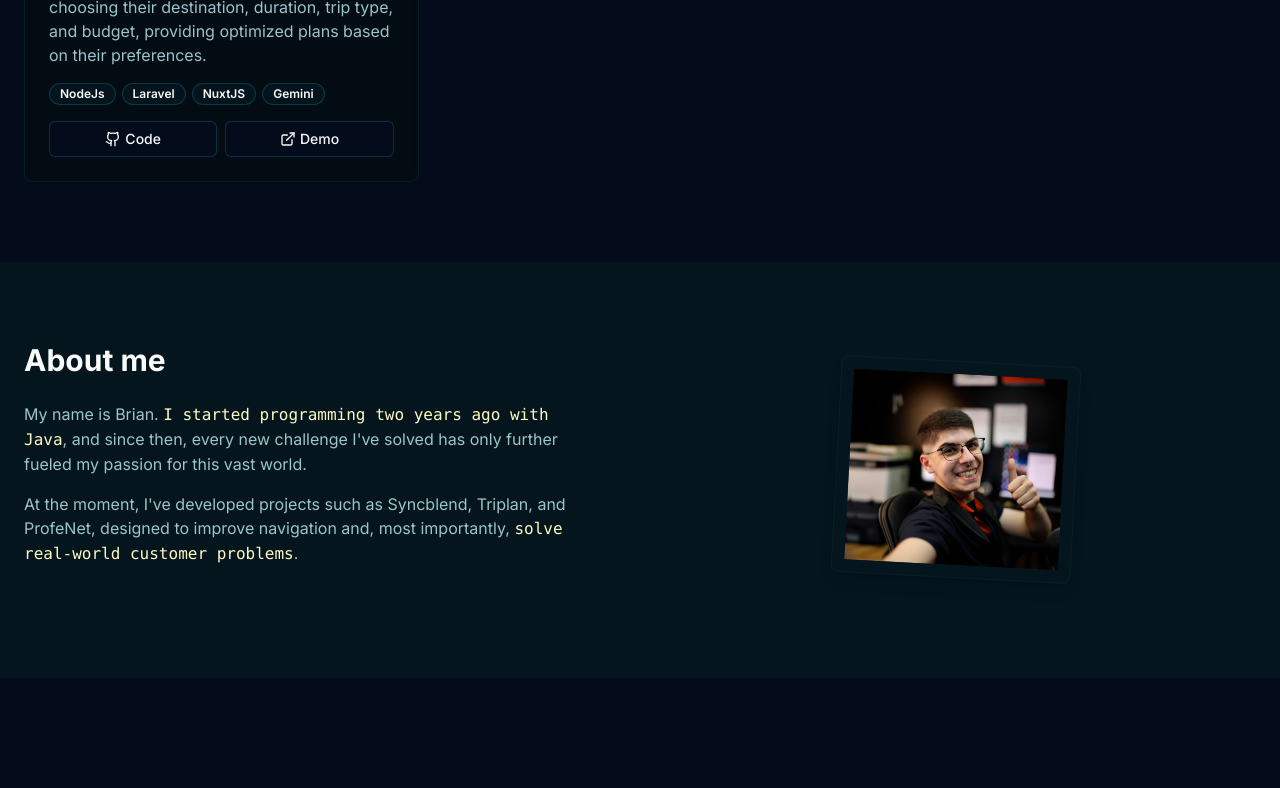
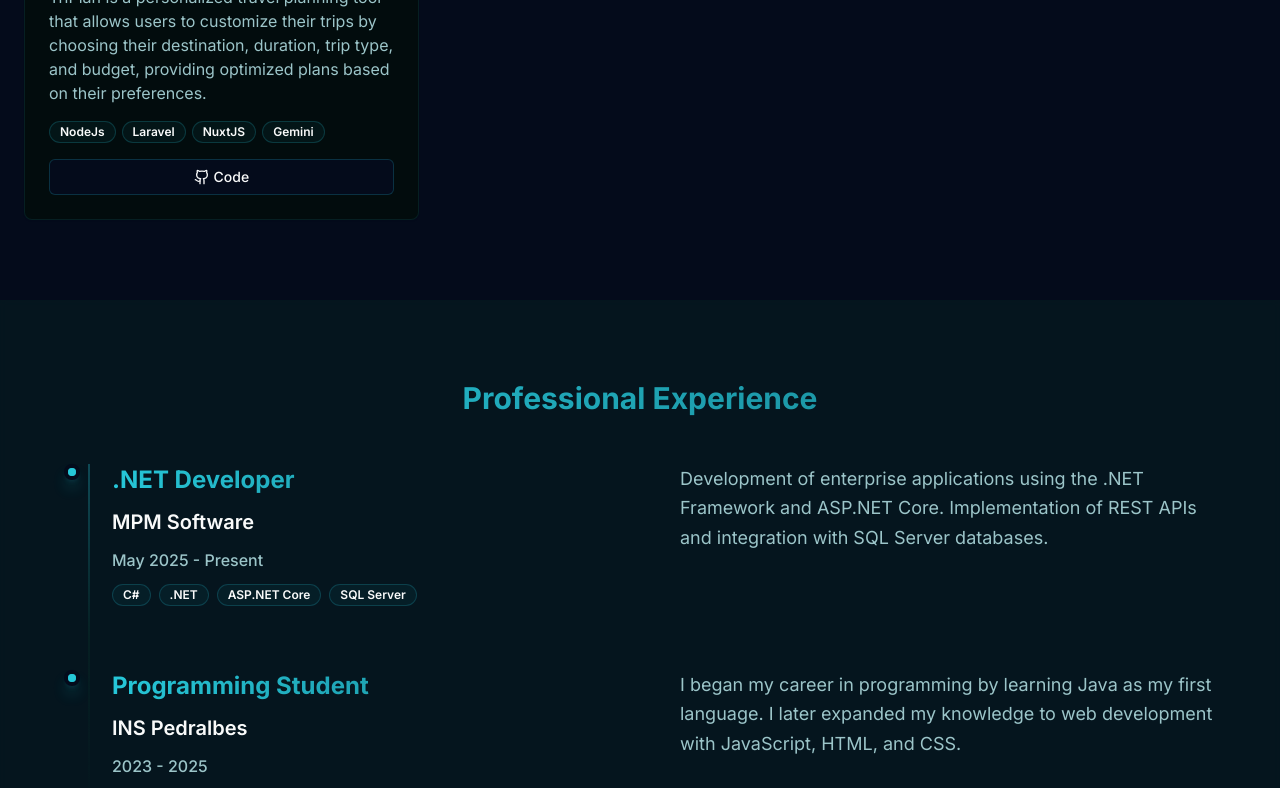
Before and after one commit to jaendev/portfolio-jaendev, a Next.js app: page / in a window 1280 px wide. Shown: the part 1780-2568 px from the top of the page. Built offline with nearby package versions, Linux system fonts and the light colour scheme.

Commit message:
feat: add Timeline component and integrate into Home page layout

```diff
--- a/app/layout.tsx
+++ b/app/layout.tsx
@@ -8,6 +8,9 @@ import { Footer } from "@/components/footer"
 const inter = Inter({ subsets: ['latin'] });
 
 export const metadata: Metadata = {
+  icons: {
+    icon: '/favicon.ico',
+  },
   title: 'Jaendev',
   description: 'Full Stack Developer Portfolio showcasing projects and skills',
 };
--- a/app/page.tsx
+++ b/app/page.tsx
@@ -7,10 +7,11 @@ import Image from 'next/image'
 import { Button } from "@/components/ui/button";
 import { Card, CardContent } from "@/components/ui/card";
 import { Badge } from "@/components/ui/badge";
+import { Timeline } from "@/components/timeline";
 
 export default function Home() {
-  const [isMobile, setIsMobile] = useState(false);
-  const [working] = useState(true);
+  const [isMobile, setIsMobile] = useState<boolean>(false);
+  const [working] = useState<boolean>(true);
 
   useEffect(() => {
     const handleResize = () => {
@@ -69,7 +70,6 @@ export default function Home() {
 
   const frontend = [
     "HTML",
-    "CSS",
     "JavaScript",
     "TypeScript",
     "React",
@@ -95,6 +95,10 @@ export default function Home() {
     "Java",
     "Mysql",
     "MongoDB",
+    "C#",
+    "Express.js",
+    ".NET",
+    "ASP .NET Core",
   ]
 
   const devops = [
@@ -274,8 +278,8 @@ export default function Home() {
         <h2 className="text-2xl md:text-3xl font-bold text-center mb-8 md:mb-12">Projects</h2>
         <div className="grid grid-cols-1 md:grid-cols-2 lg:grid-cols-3 gap-4 md:gap-6">
           {projects.map((project) => (
-            <Card key={project.title} className="bg-card/50 backdrop-blur-sm hover:shadow-lg hover:shadow-primary/10 transition-all border-primary/10">
-              <CardContent className="p-4 md:p-6">
+            <Card className="hover:shadow-primary/10 transition-all border-primary/10 h-full flex flex-col">
+              <CardContent className="p-4 md:p-6 flex flex-col flex-1">
                 <h3 className="text-lg md:text-xl font-semibold mb-2">{project.title}</h3>
                 <p className="text-sm md:text-base text-muted-foreground mb-4">{project.description}</p>
                 <div className="flex flex-wrap gap-1.5 mb-4">
@@ -289,7 +293,7 @@ export default function Home() {
                     </Badge>
                   ))}
                 </div>
-                <div className="flex gap-2">
+                <div className="flex gap-2 mt-auto">
                   <Button
                     variant="outline"
                     size="sm"
@@ -301,17 +305,6 @@ export default function Home() {
                       Code
                     </a>
                   </Button>
-                  <Button
-                    variant="outline"
-                    size="sm"
-                    className="flex-1 border-primary/20 hover:bg-primary/10"
-                    asChild
-                  >
-                    <a href={project.link} target="_blank" rel="noopener noreferrer">
-                      <ExternalLink className="h-4 w-4 mr-1" />
-                      Demo
-                    </a>
-                  </Button>
                 </div>
               </CardContent>
             </Card>
@@ -319,8 +312,11 @@ export default function Home() {
         </div>
       </section>
 
+      {/* Experience Section */}
+      <Timeline />
+
       {/* Contact Section */}
-      <section id="about" className="container mx-auto mb-8 px-4 md:px-6 py-16 md:py-20 bg-secondary/50 backdrop-blur-sm">
+      <section id="about" className="container mx-auto mb-8 px-4 md:px-6 py-16 md:py-20 ">
         <div className="md:grid grid-cols-2 gap-8">
           <div className="max-w-xl">
             <h2 className="text-2xl md:text-3xl font-bold mb-4 md:mb-6">About me</h2>
--- a/components/navbar.tsx
+++ b/components/navbar.tsx
@@ -52,6 +52,13 @@ export function Navbar() {
             <Button
               variant="ghost"
               className="text-muted-foreground hover:text-foreground hover:bg-primary/10"
+              onClick={() => scrollToSection("experience")}
+            >
+              Experience
+            </Button>
+            <Button
+              variant="ghost"
+              className="text-muted-foreground hover:text-foreground hover:bg-primary/10"
               onClick={() => scrollToSection("about")}
             >
               About me
@@ -102,6 +109,13 @@ export function Navbar() {
               </Button>
               <Button
                 variant="ghost"
+                className="text-muted-foreground hover:text-foreground hover:bg-primary/10"
+                onClick={() => scrollToSection("experience")}
+              >
+                Experience
+              </Button>
+              <Button
+                variant="ghost"
                 className="w-full text-left text-muted-foreground hover:text-foreground hover:bg-primary/10"
                 onClick={() => scrollToSection("about")}
               >
--- /dev/null
+++ b/components/timeline/index.ts
@@ -0,0 +1 @@
+export { Timeline, default } from './timeline';
--- /dev/null
+++ b/components/timeline/timeline.tsx
@@ -0,0 +1,161 @@
+'use client';
+
+import React, { useEffect, useRef, useState } from 'react';
+import { ChevronRight, ExternalLink } from 'lucide-react';
+import { Badge } from '@/components/ui/badge';
+
+interface TimelineItem {
+  title: string;
+  company: string;
+  date: string;
+  description: string;
+  link?: string;
+  technologies?: string[];
+}
+
+const timelineData: TimelineItem[] = [
+  {
+    title: ".NET Developer",
+    company: "MPM Software",
+    date: "May 2025 - Present",
+    description: "Development of enterprise applications using the .NET Framework and ASP.NET Core. Implementation of REST APIs and integration with SQL Server databases.",
+    technologies: ["C#", ".NET", "ASP.NET Core", "SQL Server"]
+  },
+  {
+    title: "Programming Student",
+    company: "INS Pedralbes",
+    date: "2023 - 2025",
+    description: "I began my career in programming by learning Java as my first language. I later expanded my knowledge to web development with JavaScript, HTML, and CSS.",
+    technologies: ["Java", "JavaScript", "HTML", "CSS", "Git"]
+  }
+];
+
+const TimelineItem: React.FC<{ item: TimelineItem; index: number; isVisible: boolean }> = ({
+  item,
+  index,
+  isVisible
+}) => {
+  return (
+    <div
+      className={`relative flex items-start gap-8 transition-all duration-700 delay-${index * 200} ${isVisible
+        ? 'opacity-100 translate-x-0'
+        : 'opacity-0 translate-x-[-50px]'
+        }`}
+    >
+      {/* Punto animado */}
+      <div className="relative z-10">
+        <div className={`w-4 h-4 bg-primary rounded-full border-4 border-background transition-all duration-500 ${isVisible ? 'scale-100 shadow-lg shadow-primary/30' : 'scale-75'
+          }`}>
+          <div className="absolute inset-0 bg-primary/70 rounded-full animate-pulse"></div>
+        </div>
+      </div>
+
+      {/* Contenido */}
+      <div className="flex-1 grid grid-cols-1 lg:grid-cols-2 gap-8 group">
+        {/* Lado izquierdo - Información básica */}
+        <div className="space-y-3">
+          <h3 className="text-2xl font-bold bg-gradient-to-r from-primary via-primary/80 to-primary/60 bg-clip-text text-transparent">
+            {item.title}
+          </h3>
+          <h4 className="text-xl font-semibold text-foreground group-hover:text-foreground/80 transition-colors">
+            {item.company}
+          </h4>
+          <p className="text-muted-foreground font-medium">
+            {item.date}
+          </p>
+
+          {/* Tecnologías */}
+          {item.technologies && (
+            <div className="flex flex-wrap gap-2 mt-4">
+              {item.technologies.map((tech, techIndex) => (
+                <Badge
+                  key={techIndex}
+                  variant="outline"
+                  className="text-xs border-primary/20 bg-primary/5 hover:bg-primary/10 transition-colors"
+                >
+                  {tech}
+                </Badge>
+              ))}
+            </div>
+          )}
+        </div>
+
+        {/* Lado derecho - Descripción */}
+        <div className="space-y-4">
+          <p className="text-muted-foreground leading-relaxed text-lg group-hover:text-foreground/70 transition-colors">
+            {item.description}
+          </p>
+
+          {item.link && (
+            <button className="inline-flex items-center gap-2 text-primary hover:text-primary/80 font-semibold transition-all duration-300 group/button">
+              <span>Saber más</span>
+              <ChevronRight className="w-4 h-4 group-hover/button:translate-x-1 transition-transform" />
+              <ExternalLink className="w-3 h-3 opacity-60" />
+            </button>
+          )}
+        </div>
+      </div>
+    </div>
+  );
+};
+
+export const Timeline = () => {
+  const [visibleItems, setVisibleItems] = useState<boolean[]>([]);
+  const timelineRef = useRef<HTMLDivElement>(null);
+
+  useEffect(() => {
+    const observer = new IntersectionObserver(
+      (entries) => {
+        entries.forEach((entry) => {
+          if (entry.isIntersecting) {
+            const index = parseInt(entry.target.getAttribute('data-index') || '0');
+            setVisibleItems(prev => {
+              const newVisible = [...prev];
+              newVisible[index] = true;
+              return newVisible;
+            });
+          }
+        });
+      },
+      { threshold: 0.3, rootMargin: '0px 0px -100px 0px' }
+    );
+
+    const timelineItems = timelineRef.current?.querySelectorAll('[data-index]');
+    timelineItems?.forEach(item => observer.observe(item));
+
+    return () => observer.disconnect();
+  }, []);
+
+  return (
+    <section id='experience' className="container mx-auto px-4 md:px-6 py-16 md:py-20 bg-secondary/50 backdrop-blur-sm">
+      <div className="max-w-6xl mx-auto">
+        {/* Título de la sección */}
+        <div className="text-center mb-8 md:mb-12">
+          <h2 className="text-2xl md:text-3xl font-bold bg-gradient-to-r from-primary via-primary/80 to-primary/60 bg-clip-text text-transparent">
+            Professional Experience
+          </h2>
+        </div>
+
+        <div className="relative" ref={timelineRef}>
+          {/* Línea vertical */}
+          <div className="absolute left-6 top-0 bottom-0 w-0.5 bg-gradient-to-b from-primary/30 via-border to-transparent"></div>
+
+          {/* Items del timeline */}
+          <div className="space-y-16">
+            {timelineData.map((item, index) => (
+              <div key={index} data-index={index}>
+                <TimelineItem
+                  item={item}
+                  index={index}
+                  isVisible={visibleItems[index] || false}
+                />
+              </div>
+            ))}
+          </div>
+        </div>
+      </div>
+    </section>
+  );
+};
+
+export default Timeline;
```
Also changed, not shown: 1 other file (tests, documents, lock files or other folders).
